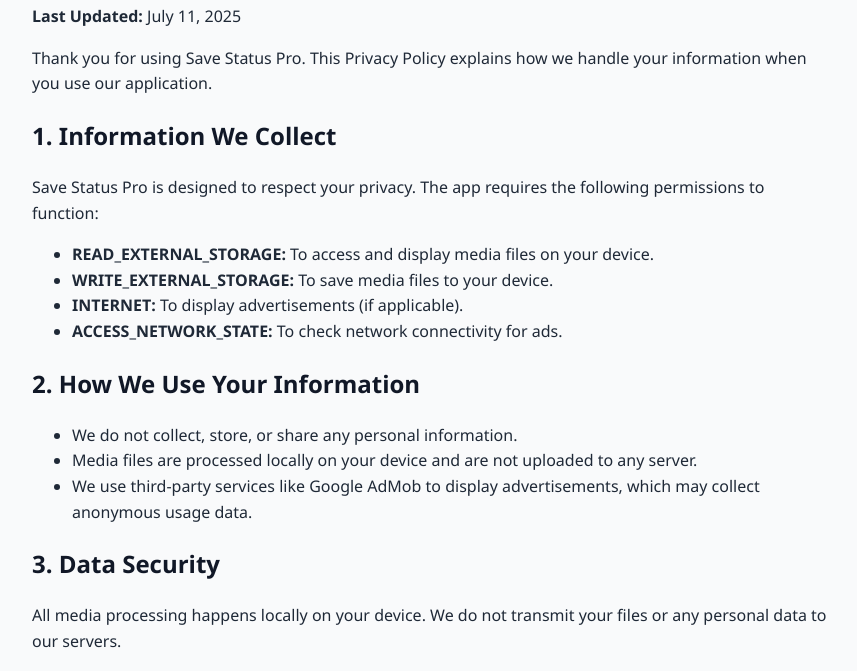
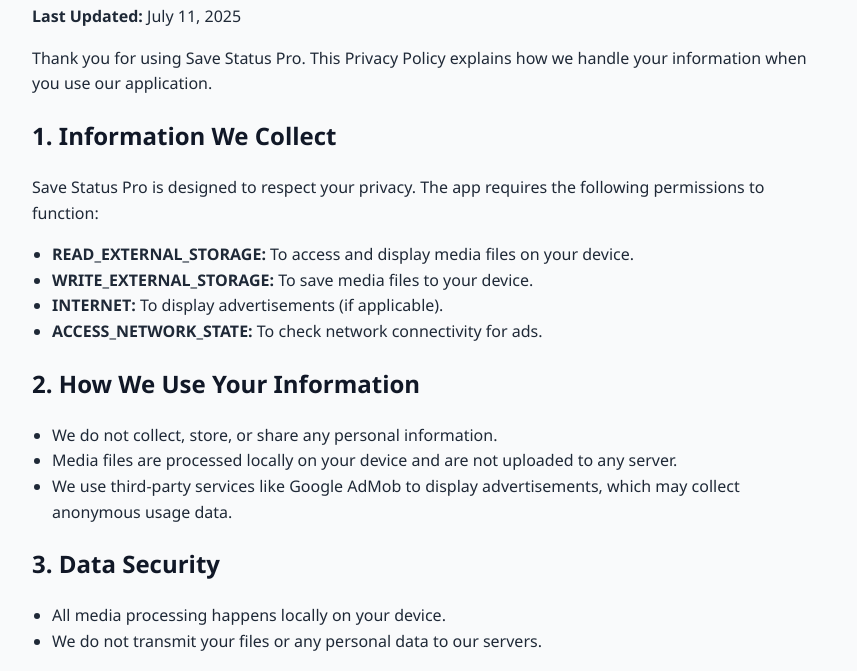
Before and after one commit to jeet7738/Jeetcreation, a plain HTML site: page privacy-status.html in a window 1280 px wide. Shown: the part 110-781 px from the top of the page, without its empty margins (208-1065 px from the left). Drawn offline with Linux system fonts and the light colour scheme.

Commit message:
Update privacy-status.html

```diff
--- a/privacy-status.html
+++ b/privacy-status.html
@@ -21,6 +21,10 @@
     a {
       color: #2563eb;
       text-decoration: none;
+    }
+
+    ul {
+      padding-left: 20px;
     }
 
     .container {
@@ -60,7 +64,10 @@
     </ul>
 
     <h2>3. Data Security</h2>
-    <p>All media processing happens locally on your device. We do not transmit your files or any personal data to our servers.</p>
+    <ul>
+      <li>All media processing happens locally on your device.</li>
+      <li>We do not transmit your files or any personal data to our servers.</li>
+    </ul>
 
     <h2>4. Third-Party Services</h2>
     <p>The app uses the following third-party services:</p>
```
